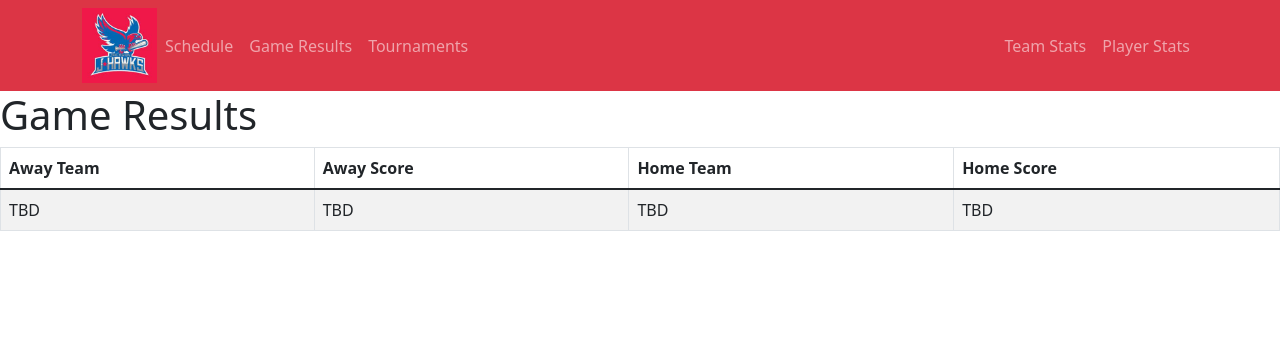
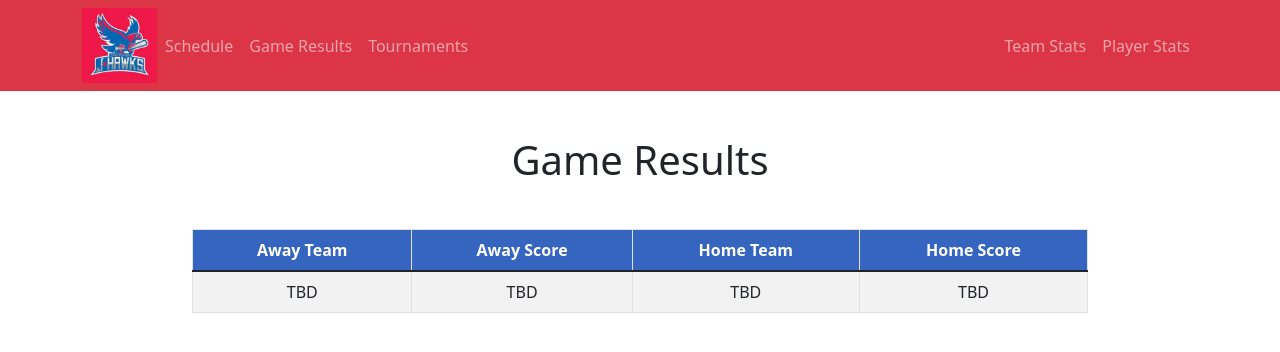
Before and after one commit to stevenpfaff/JHawk_Statsheet, a React (Create React App) app: page /Games in a window 1280 px wide. Shown: the top 352 px of the page. Built offline with nearby package versions, Linux system fonts and the light colour scheme.

Commit message:
added css to tables

```diff
--- /dev/null
+++ b/src/components/Games/Games.css
@@ -0,0 +1,18 @@
+td{
+    text-align: center;
+}
+
+thead{
+    text-align: center;
+    background-color:rgb(53, 101, 190);
+    color: white;
+
+}
+
+tbody{
+    text-align: center;
+}
+
+h1{
+    text-align: center;
+}
--- a/src/components/Games/Games.js
+++ b/src/components/Games/Games.js
@@ -1,12 +1,13 @@
 import React from 'react'
 import { Table } from 'react-bootstrap'
 import games from '../../Data/games.json'
+import './Games.css'
 
 function Games() {
     return (
-        <div>
+        <div style={{ marginRight: "15%", marginLeft: "15%", marginBottom: "10%" }} >
             <meta name="viewport" content="width=device-width, initial-scale=1.0" />
-            <h1>Game Results</h1>
+            <h1 style={{ marginRight: "10%", marginLeft: "10%", marginBottom: "5%", marginTop: "5%", fontFamily: "inherit" }}>Game Results</h1>
             <Table striped bordered hover>
                 <thead>
                     <tr>
--- a/src/components/Players/Players.js
+++ b/src/components/Players/Players.js
@@ -4,9 +4,9 @@ import players from '../../Data/players.json'
 
 function Players() {
     return (
-        <div>
+        <div style={{ marginRight: "15%", marginLeft: "15%", marginBottom: "10%" }} >
             <meta name="viewport" content="width=device-width, initial-scale=1.0" />
-            <h1>Batting Stats</h1>
+            <h1 style={{ marginRight: "10%", marginLeft: "10%", marginBottom: "5%", marginTop: "5%", fontFamily: "inherit" }}>Batting Stats</h1>
             <Table striped bordered hover>
                 <thead>
                     <tr>
@@ -45,7 +45,7 @@ function Players() {
                     ))}
                 </tbody>
             </Table>
-            <h1>Pitching Stats</h1>
+            <h1 style={{ marginRight: "10%", marginLeft: "10%", marginBottom: "5%", marginTop: "5%", fontFamily: "inherit" }}>Pitching Stats</h1>
             <Table striped bordered hover>
                 <thead>
                     <tr>
--- a/src/components/Schedule/Schedule.js
+++ b/src/components/Schedule/Schedule.js
@@ -4,9 +4,9 @@ import schedule from '../../Data/schedule.json'
 
 function Schedule() {
     return (
-        <div>
+        <div style={{ marginRight: "15%", marginLeft: "15%", marginBottom: "10%" }} >
             <meta name="viewport" content="width=device-width, initial-scale=1.0" />
-            <h1>Team Schedule</h1>
+            <h1 style={{ marginRight: "10%", marginLeft: "10%", marginBottom: "5%", marginTop: "5%", fontFamily: "inherit" }}>Team Schedule</h1>
             <Table striped bordered hover>
                 <thead>
                     <tr>
--- a/src/components/Team/Team.js
+++ b/src/components/Team/Team.js
@@ -3,9 +3,9 @@ import { Table } from 'react-bootstrap'
 
 function Team() {
     return (
-        <div>
+        <div style={{ marginRight: "15%", marginLeft: "15%", marginBottom: "10%" }} >
             <meta name="viewport" content="width=device-width, initial-scale=1.0" />
-            <h1>Team Batting Stats</h1>
+            <h1 style={{ marginRight: "10%", marginLeft: "10%", marginBottom: "5%", marginTop: "5%", fontFamily: "inherit" }}>Team Batting Stats</h1>
             <Table striped bordered hover>
                 <thead>
                     <tr>
--- a/src/components/Tournaments/Tournaments.js
+++ b/src/components/Tournaments/Tournaments.js
@@ -4,9 +4,9 @@ import tourneys from '../../Data/tournaments.json'
 
 function Tourneys() {
     return (
-        <div>
+        <div style={{ marginRight: "15%", marginLeft: "15%", marginBottom: "10%" }} >
             <meta name="viewport" content="width=device-width, initial-scale=1.0" />
-            <h1>Tournaments</h1>
+            <h1 style={{ marginRight: "10%", marginLeft: "10%", marginBottom: "5%", marginTop: "5%", fontFamily: "inherit" }}>Tournaments</h1>
             <Table striped bordered hover>
                 <thead>
                     <tr>
```
